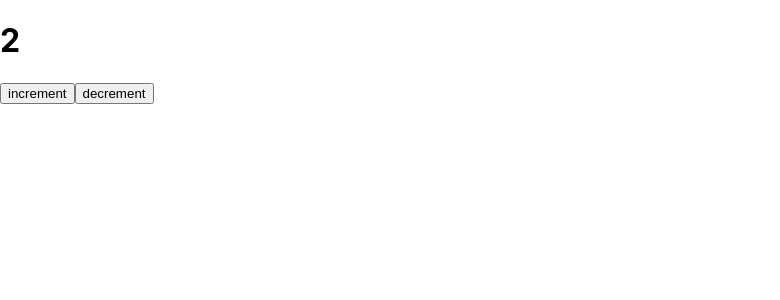
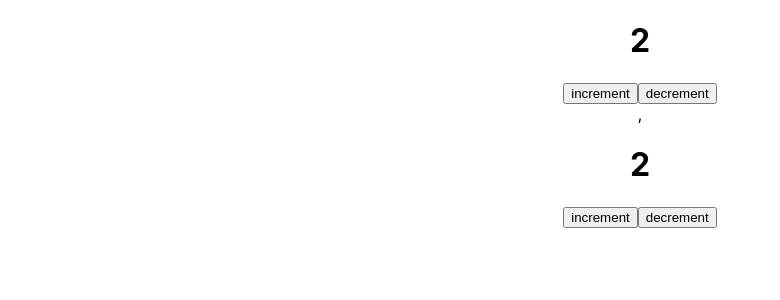
Before and after one commit to JS0009/react_lessons, a React (Create React App) app: page / in a window 1280 px wide. Shown: the top 300 px of the page, without its empty margins (0-780 px from the left). Built offline with nearby package versions, Linux system fonts and the light colour scheme.

Commit message:
Component-Counts

```diff
--- a/src/App.js
+++ b/src/App.js
@@ -4,7 +4,10 @@ import Counter from './components/Counter';
 
 function App() {
   return (
+    <div className='App'>
+   <Counter/>,
    <Counter/>
+    </div>
   );
 }
 
```
